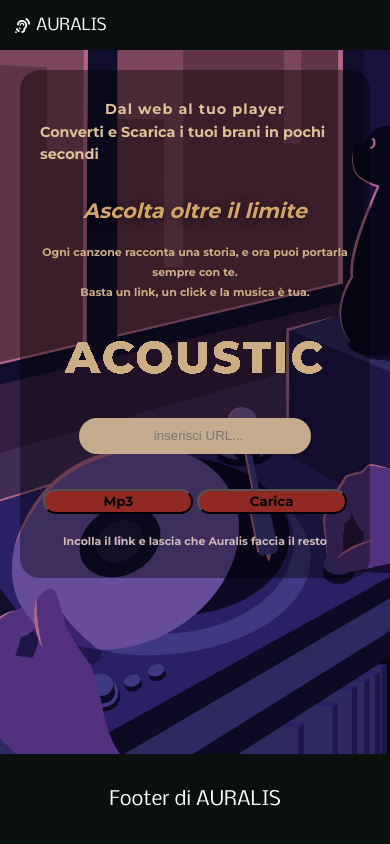
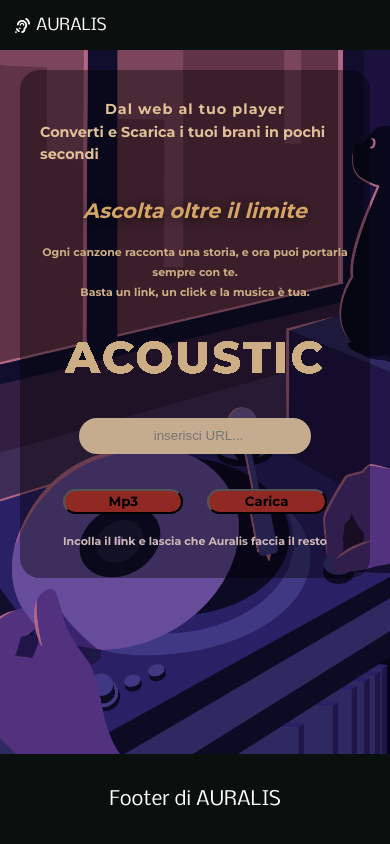
Before and after one commit to Stiv3nn/auralis, a React (Vite) app: page / in a window 390 px wide. Built offline with nearby package versions, Linux system fonts and the light colour scheme.

Commit message:
diminuito width dei btn mp3/carica per tablet

```diff
--- a/src/App.css
+++ b/src/App.css
@@ -291,6 +291,11 @@ footer {
         justify-content: space-evenly;
     }
 
+    .carica,
+    .mp3 {
+        width: 120px;
+    }
+
     .text-dx {
         color: #cdad83 !important;
     }
```
